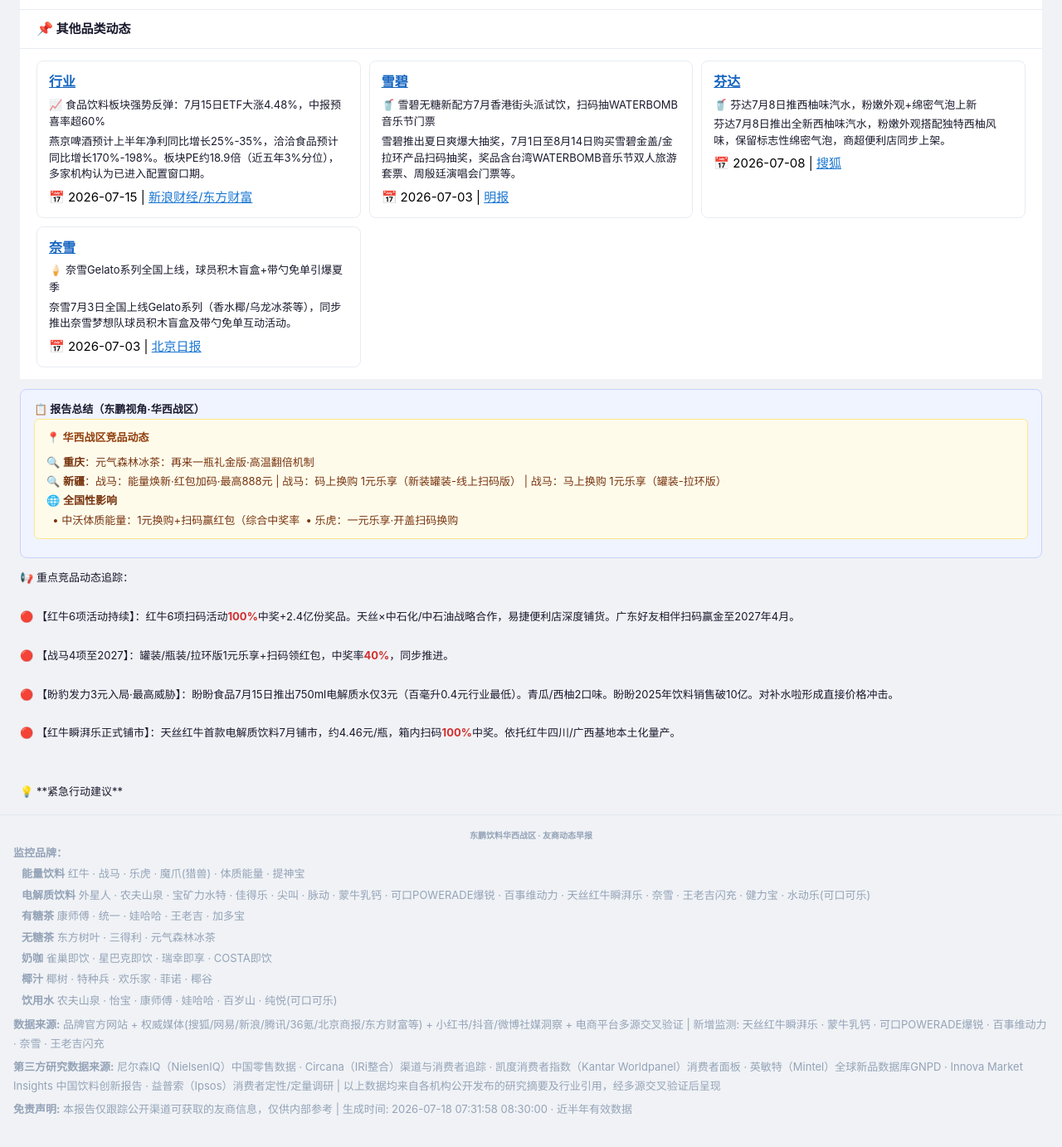
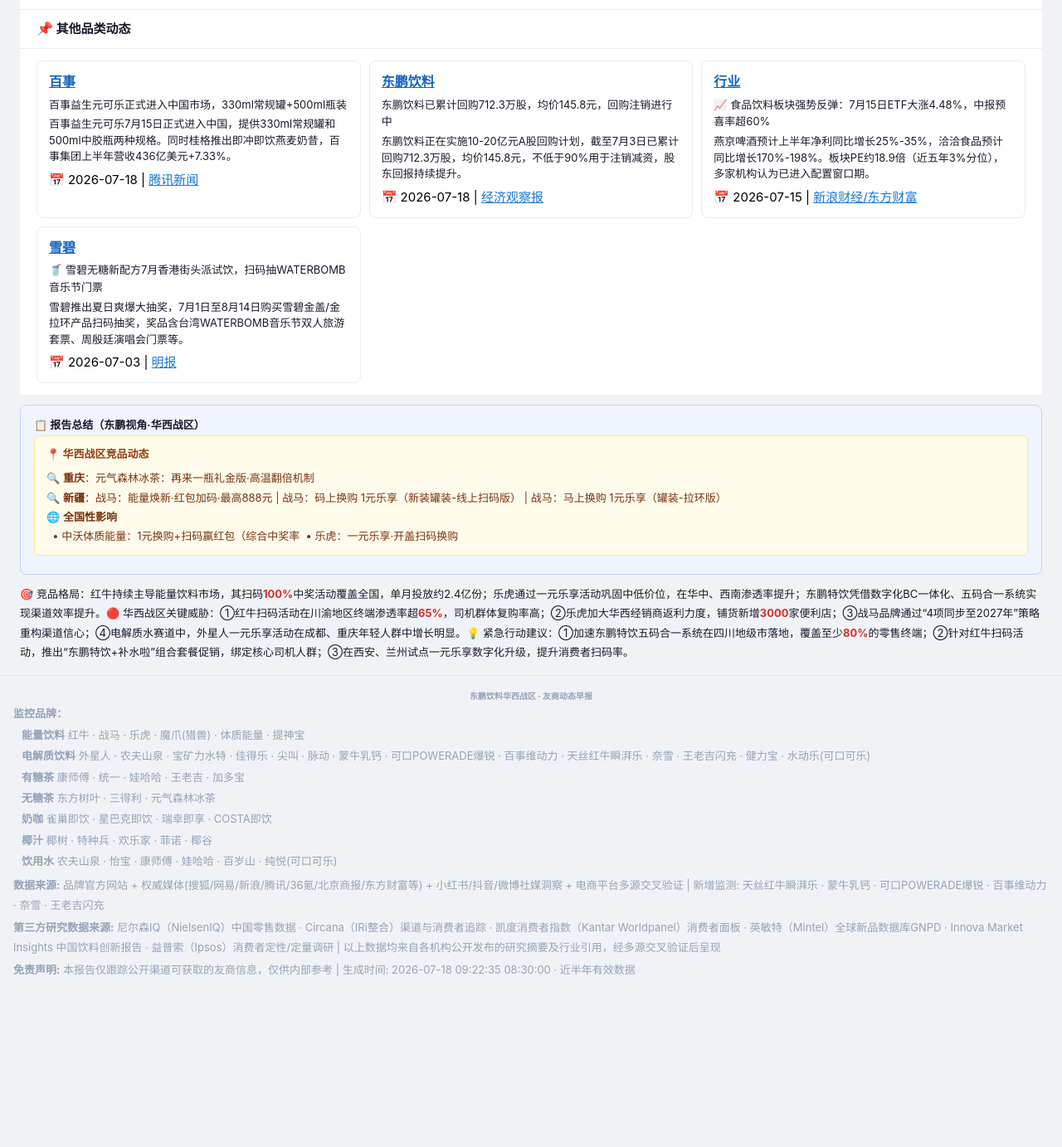
Before and after one commit to lxltom999/dongpeng-briefing, a plain HTML site: page index.html in a window 1280 px wide. Shown: the part 2513-3896 px from the top of the page at 83% size. After the commit the page ends 3728 px from the top, so only its background shows below. Drawn offline with Linux system fonts and the light colour scheme; a script that the page names is missing.

Commit message:
briefing update 2026年07月18日

```diff
--- a/index.html
+++ b/index.html
@@ -2311,10 +2311,10 @@
 </div></div></div>
 <div class="section" data-category="饮用水"><div class="section-label"><span style="font-size:16px">💧</span> 饮用水动态</div><div class="section-body"><div class="news-grid"><div class="news-card"><div class="nc-brand"><a class="nc-brand-link" href="https://www.chinadevelopment.com.cn/" target="_blank">农夫山泉</a></div><div class="nc-title">💧 农夫山泉江口基地扩产4.2亿，新增17.98万吨饮料及饮用水产能</div><div class="nc-detail">农夫山泉江口生产基地二期工程拟投资4.2亿元，新增年产17.98万吨生产线，覆盖饮用天然水、东方树叶、茶π等产品。</div><div class="nc-source">📅 2026-07 | <a href="https://www.chinadevelopment.com.cn/" target="_blank" style="color:#1976d2">中国发展网</a></div></div>
 </div></div></div>
-<div class="section" data-category="其他品类"><div class="section-label"><span style="font-size:16px">📌</span> 其他品类动态</div><div class="section-body"><div class="news-grid"><div class="news-card"><div class="nc-brand"><a class="nc-brand-link" href="https://finance.eastmoney.com/a/202607153793426773.html" target="_blank">行业</a></div><div class="nc-title">📈 食品饮料板块强势反弹：7月15日ETF大涨4.48%，中报预喜率超60%</div><div class="nc-detail">燕京啤酒预计上半年净利同比增长25%-35%，洽洽食品预计同比增长170%-198%。板块PE约18.9倍（近五年3%分位），多家机构认为已进入配置窗口期。</div><div class="nc-source">📅 2026-07-15 | <a href="https://finance.eastmoney.com/a/202607153793426773.html" target="_blank" style="color:#1976d2">新浪财经/东方财富</a></div></div>
+<div class="section" data-category="其他品类"><div class="section-label"><span style="font-size:16px">📌</span> 其他品类动态</div><div class="section-body"><div class="news-grid"><div class="news-card"><div class="nc-brand"><a class="nc-brand-link" href="https://news.qq.com/rain/a/20260716A003S100" target="_blank">百事</a></div><div class="nc-title">百事益生元可乐正式进入中国市场，330ml常规罐+500ml瓶装</div><div class="nc-detail">百事益生元可乐7月15日正式进入中国，提供330ml常规罐和500ml中胶瓶两种规格。同时桂格推出即冲即饮燕麦奶昔，百事集团上半年营收436亿美元+7.33%。</div><div class="nc-source">📅 2026-07-18 | <a href="https://news.qq.com/rain/a/20260716A003S100" target="_blank" style="color:#1976d2">腾讯新闻</a></div></div>
+<div class="news-card"><div class="nc-brand"><a class="nc-brand-link" href="https://jg-static.eeo.com.cn/article/info?id=1e5c2b582cb045f9889b06feed40ec41" target="_blank">东鹏饮料</a></div><div class="nc-title">东鹏饮料已累计回购712.3万股，均价145.8元，回购注销进行中</div><div class="nc-detail">东鹏饮料正在实施10-20亿元A股回购计划，截至7月3日已累计回购712.3万股，均价145.8元，不低于90%用于注销减资，股东回报持续提升。</div><div class="nc-source">📅 2026-07-18 | <a href="https://jg-static.eeo.com.cn/article/info?id=1e5c2b582cb045f9889b06feed40ec41" target="_blank" style="color:#1976d2">经济观察报</a></div></div>
+<div class="news-card"><div class="nc-brand"><a class="nc-brand-link" href="https://finance.eastmoney.com/a/202607153793426773.html" target="_blank">行业</a></div><div class="nc-title">📈 食品饮料板块强势反弹：7月15日ETF大涨4.48%，中报预喜率超60%</div><div class="nc-detail">燕京啤酒预计上半年净利同比增长25%-35%，洽洽食品预计同比增长170%-198%。板块PE约18.9倍（近五年3%分位），多家机构认为已进入配置窗口期。</div><div class="nc-source">📅 2026-07-15 | <a href="https://finance.eastmoney.com/a/202607153793426773.html" target="_blank" style="color:#1976d2">新浪财经/东方财富</a></div></div>
 <div class="news-card"><div class="nc-brand"><a class="nc-brand-link" href="https://news.mingpao.com/ins/熱點/article/20260703/s00024/1782985106388/" target="_blank">雪碧</a></div><div class="nc-title">🥤 雪碧无糖新配方7月香港街头派试饮，扫码抽WATERBOMB音乐节门票</div><div class="nc-detail">雪碧推出夏日爽爆大抽奖，7月1日至8月14日购买雪碧金盖/金拉环产品扫码抽奖，奖品含台湾WATERBOMB音乐节双人旅游套票、周殷廷演唱会门票等。</div><div class="nc-source">📅 2026-07-03 | <a href="https://news.mingpao.com/ins/熱點/article/20260703/s00024/1782985106388/" target="_blank" style="color:#1976d2">明报</a></div></div>
-<div class="news-card"><div class="nc-brand"><a class="nc-brand-link" href="https://www.sohu.com/a/1046605487_121007709" target="_blank">芬达</a></div><div class="nc-title">🥤 芬达7月8日推西柚味汽水，粉嫩外观+绵密气泡上新</div><div class="nc-detail">芬达7月8日推出全新西柚味汽水，粉嫩外观搭配独特西柚风味，保留标志性绵密气泡，商超便利店同步上架。</div><div class="nc-source">📅 2026-07-08 | <a href="https://www.sohu.com/a/1046605487_121007709" target="_blank" style="color:#1976d2">搜狐</a></div></div>
-<div class="news-card"><div class="nc-brand"><a class="nc-brand-link" href="https://news.bjd.com.cn/2026/07/03/11841885.shtml" target="_blank">奈雪</a></div><div class="nc-title">🍦 奈雪Gelato系列全国上线，球员积木盲盒+带勺免单引爆夏季</div><div class="nc-detail">奈雪7月3日全国上线Gelato系列（香水椰/乌龙冰茶等），同步推出奈雪梦想队球员积木盲盒及带勺免单互动活动。</div><div class="nc-source">📅 2026-07-03 | <a href="https://news.bjd.com.cn/2026/07/03/11841885.shtml" target="_blank" style="color:#1976d2">北京日报</a></div></div>
 </div></div></div>
 
 </div>
@@ -2430,7 +2430,7 @@
 <div style="background:#fffbeb;border:1px solid #fde68a;border-radius:6px;padding:10px 14px;margin-bottom:10px"><div style="font-size:13px;font-weight:600;color:#92400e;margin-bottom:6px">📍 华西战区竞品动态</div><div style="font-size:13px;color:#78350f">🔍 <strong>重庆</strong>：元气森林冰茶：再来一瓶礼金版·高温翻倍机制<br>🔍 <strong>新疆</strong>：战马：能量焕新·红包加码·最高888元 | 战马：码上换购 1元乐享（新装罐装-线上扫码版） | 战马：马上换购 1元乐享（罐装-拉环版）<br>🌐 <strong>全国性影响</strong><br>&nbsp;&nbsp;• 中沃体质能量：1元换购+扫码赢红包（综合中奖率<span style="color:#d32f<br>&nbsp;&nbsp;• 乐虎：一元乐享·开盖扫码换购</div></div>
 </div>
 <div style="margin-top:12px;font-size:13px;line-height:1.8">
-📢 重点竞品动态追踪：<br><br>🔴 【红牛6项活动持续】：红牛6项扫码活动<span style="color:#d32f2f;font-weight:700"><span style="color:#d32f2f;font-weight:700">100%</span></span>中奖+2.4亿份奖品。天丝×中石化/中石油战略合作，易捷便利店深度铺货。广东好友相伴扫码赢金至2027年4月。<br><br>🔴 【战马4项至2027】：罐装/瓶装/拉环版1元乐享+扫码领红包，中奖率<span style="color:#d32f2f;font-weight:700"><span style="color:#d32f2f;font-weight:700">40%</span></span>，同步推进。<br><br>🔴 【盼豹发力3元入局·最高威胁】：盼盼食品7月15日推出750ml电解质水仅3元（百毫升0.4元行业最低）。青瓜/西柚2口味。盼盼2025年饮料销售破10亿。对补水啦形成直接价格冲击。<br><br>🔴 【红牛瞬湃乐正式铺市】：天丝红牛首款电解质饮料7月铺市，约4.46元/瓶，箱内扫码<span style="color:#d32f2f;font-weight:700"><span style="color:#d32f2f;font-weight:700">100%</span></span>中奖。依托红牛四川/广西基地本土化量产。<br><br><br>💡 **紧急行动建议**
+🎯 竞品格局：红牛持续主导能量饮料市场，其扫码<span style="color:#d32f2f;font-weight:700"><span style="color:#d32f2f;font-weight:700">100%</span></span>中奖活动覆盖全国，单月投放约2.4亿份；乐虎通过一元乐享活动巩固中低价位，在华中、西南渗透率提升；东鹏特饮凭借数字化BC一体化、五码合一系统实现渠道效率提升。🔴 华西战区关键威胁：①红牛扫码活动在川渝地区终端渗透率超<span style="color:#d32f2f;font-weight:700"><span style="color:#d32f2f;font-weight:700"><span style="color:#d32f2f;font-weight:700">65%</span></span></span>，司机群体复购率高；②乐虎加大华西经销商返利力度，铺货新增<span style="color:#d32f2f;font-weight:700">3000</span>家便利店；③战马品牌通过“4项同步至2027年”策略重构渠道信心；④电解质水赛道中，外星人一元乐享活动在成都、重庆年轻人群中增长明显。💡 紧急行动建议：①加速东鹏特饮五码合一系统在四川地级市落地，覆盖至少<span style="color:#d32f2f;font-weight:700"><span style="color:#d32f2f;font-weight:700"><span style="color:#d32f2f;font-weight:700">80%</span></span></span>的零售终端；②针对红牛扫码活动，推出“东鹏特饮+补水啦”组合套餐促销，绑定核心司机人群；③在西安、兰州试点一元乐享数字化升级，提升消费者扫码率。
 </div>
 </div>
 <div class="footer">
@@ -2446,7 +2446,7 @@
 <p style="margin:2px 0;padding-left:10px"><strong>饮用水</strong> 农夫山泉 · 怡宝 · 康师傅 · 娃哈哈 · 百岁山 · 纯悦(可口可乐)</p>
 <p style="margin:6px 0 2px 0"><strong>数据来源:</strong> 品牌官方网站 + 权威媒体(搜狐/网易/新浪/腾讯/36氪/北京商报/东方财富等) + 小红书/抖音/微博社媒洞察 + 电商平台多源交叉验证 | 新增监测: 天丝红牛瞬湃乐 · 蒙牛乳钙 · 可口POWERADE爆锐 · 百事维动力 · 奈雪 · 王老吉闪充</p>
 <p style="margin:4px 0 2px 0"><strong>第三方研究数据来源:</strong> 尼尔森IQ（NielsenIQ）中国零售数据 · Circana（IRi整合）渠道与消费者追踪 · 凯度消费者指数（Kantar Worldpanel）消费者面板 · 英敏特（Mintel）全球新品数据库GNPD · Innova Market Insights 中国饮料创新报告 · 益普索（Ipsos）消费者定性/定量调研 | 以上数据均来自各机构公开发布的研究摘要及行业引用，经多源交叉验证后呈现</p>
-<p style="margin:4px 0 2px 0"><strong>免责声明:</strong> 本报告仅跟踪公开渠道可获取的友商信息，仅供内部参考 | 生成时间: 2026-07-18 07:31:58 08:30:00 · 近半年有效数据</p>
+<p style="margin:4px 0 2px 0"><strong>免责声明:</strong> 本报告仅跟踪公开渠道可获取的友商信息，仅供内部参考 | 生成时间: 2026-07-18 09:22:35 08:30:00 · 近半年有效数据</p>
 </div>
 </div></div>
 <script>
```
